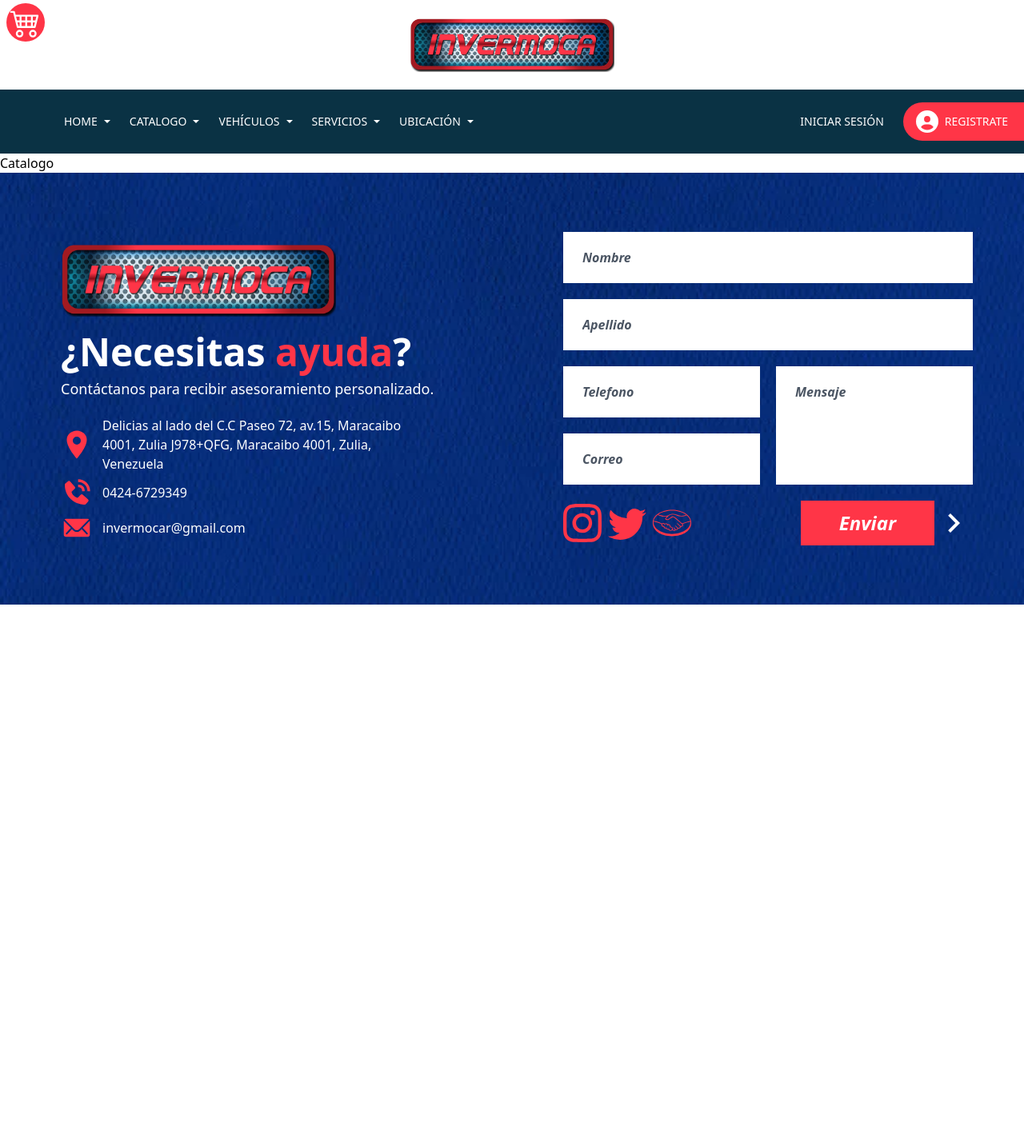
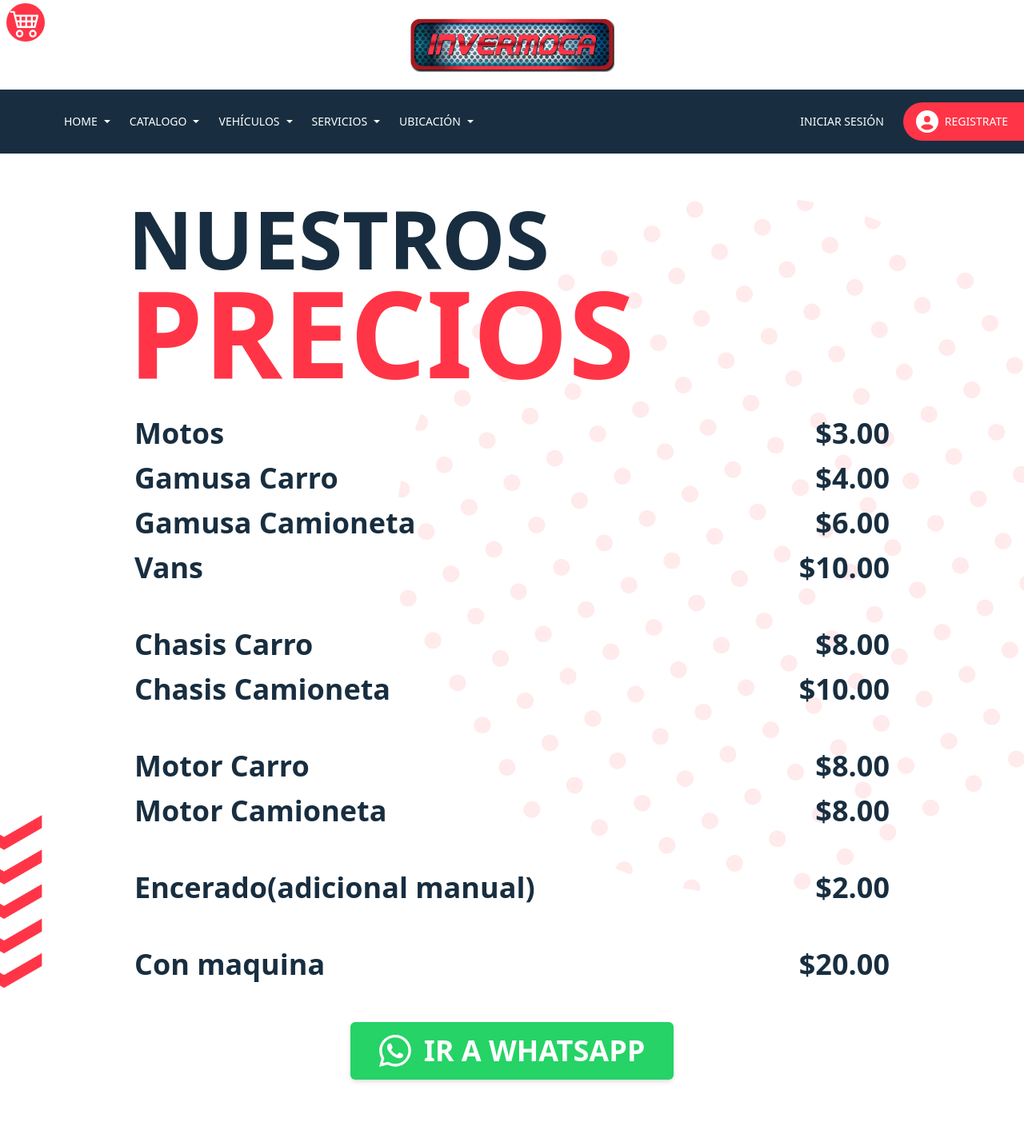
Before and after one commit to JosielyA/Invermoca, a React (Vite) app: page /catalogo in a window 1280 px wide. Shown: the top 1428 px of the page at 80% size. Before the commit the page ends 800 px from the top, so only its background shows below. Built offline with nearby package versions, Linux system fonts and the light colour scheme.

Commit message:
almost all done

```diff
--- a/src/components/CarCard.jsx
+++ b/src/components/CarCard.jsx
@@ -1,4 +1,5 @@
 import React from "react";
+import { encode } from "../data/whatsappurl";
 import { FaCartPlus } from "react-icons/fa";
 import { FaWhatsapp } from "react-icons/fa";
 
@@ -58,9 +59,15 @@
           >
             <FaCartPlus className="size-5" />
           </button>
-          <button className="rounded-sm bg-whats px-2 py-1 text-sm font-bold uppercase text-white">
+          <a
+            target="_blank"
+            href={encode(
+              `Hola, quisiera informacion acerca del carro '${car.name}' que está a la venta en su página web.'`,
+            )}
+            className="rounded-sm bg-whats px-2 py-1 text-sm font-bold uppercase text-white"
+          >
             <FaWhatsapp className="size-5" />
-          </button>
+          </a>
         </div>
       </div>
       <div className="h-1/2 w-full md:h-full md:max-w-[53%]">
--- a/src/components/Carousel.jsx
+++ b/src/components/Carousel.jsx
@@ -2,6 +2,7 @@
 import { IoIosArrowDroprightCircle } from "react-icons/io";
 import { IoIosArrowDropleftCircle } from "react-icons/io";
 import { ImWhatsapp } from "react-icons/im";
+import { encode } from "../data/whatsappurl";
 
 export const Carousel = ({ cars }) => {
   const [currentIndex, setCurrentIndex] = useState(0);
@@ -28,11 +29,6 @@
         return 0;
       }
     });
-  };
-
-  const whatsMessage = (resource) => {
-    //send a whatsapp message whit resource
-    console.log(resource);
   };
 
   return (
@@ -73,13 +69,16 @@
               />
             </div>
             <div className="flex place-content-center items-center p-5">
-              <button
-                onClick={() => whatsMessage(resource)}
+              <a
+                href={encode(
+                  `Hola, quiero informacion del carro '${resource.name}' que está a la venta en su pagina web.`,
+                )}
+                target="_blank"
                 className="whats1 boton mb-5 gap-3 px-6 py-2 text-lg md:px-10 md:py-4 md:text-3xl"
               >
                 <ImWhatsapp className="size-7 md:size-10" />
                 <span>Ir a whatsapp</span>
-              </button>
+              </a>
             </div>
           </div>
         ))}
--- a/src/components/Footer.jsx
+++ b/src/components/Footer.jsx
@@ -83,13 +83,10 @@
   });
   return (
     <div>
-      <section
-        className="flex flex-col place-content-center items-center bg-cover bg-center text-white"
-        style={{ backgroundImage: `url(${azul})` }}
-      >
+      <section className="bg-automotriz flex flex-col place-content-center items-center text-white">
         <div className="lg:flex lg:place-content-around lg:items-center">
-          <div className="lg:w-1/2 lg:p-14">
-            <div className="p-5 pt-8 lg:w-96">
+          <div className=" flex flex-col items-center lg:w-1/2 lg:p-14">
+            <div className="w-96  p-5 pt-8">
               <img src={logo} />
             </div>
             <div className="fles place-content-center items-center px-5 text-center lg:text-start">
@@ -100,7 +97,7 @@
                 Contáctanos para recibir asesoramiento personalizado.
               </h2>
             </div>
-            <div className="flex flex-col gap-1 p-5">
+            <div className="flex w-10/12 flex-col gap-1 py-5">
               <div className="footerItem">
                 <IoLocationSharp className="size-10 text-myred" />
                 <span className="w-10/12">
@@ -118,10 +115,11 @@
               </div>
             </div>
           </div>
+          <div className="flex place-content-center lg:w-3/6">
             <form
               ref={formulario}
               onSubmit={formik.handleSubmit}
-            className="flex flex-col gap-2 p-5 pt-0 text-black lg:w-1/2 lg:gap-5 lg:p-16"
+              className="flex w-10/12 flex-col place-content-center gap-2 pt-0 text-black md:w-full md:p-5 lg:gap-5"
             >
               <div className="flex flex-col gap-2 lg:gap-5">
                 <input
@@ -194,32 +192,33 @@
                 </div>
               </div>
               <div className="flex place-content-between gap-4">
-              <div className="flex items-center gap-2">
+                <div className="flex items-center gap-2 md:gap-4">
                   <a
                     href="https://www.instagram.com/invermoca/?hl=es-la"
                     target="_blank"
                   >
-                  <BsInstagram className="size-12 text-myred" />
+                    <BsInstagram className="size-8 text-myred sm:size-12" />
                   </a>
                   <a href="https://twitter.com/invermoca_MCBO" target="_blank">
-                  <BsTwitter className="size-12 text-myred" />
+                    <BsTwitter className="size-8 text-myred sm:size-12" />
                   </a>
                   <a href="#">
-                  <SiMercadopago className="size-12 text-myred" />
+                    <SiMercadopago className="size-8 text-myred sm:size-14" />
                   </a>
                 </div>
                 <div className="flex items-center">
                   <button
                     type="submit"
-                  className="bg-myred px-12 py-3 text-2xl font-bold italic text-white disabled:bg-gray-400"
+                    className="bg-myred px-10 py-2 text-2xl font-bold italic text-white disabled:bg-gray-400 sm:px-16 sm:py-4 md:text-3xl"
                     disabled={loading}
                   >
                     Enviar
                   </button>
-                <MdKeyboardArrowRight className="size-12 text-white" />
+                  <MdKeyboardArrowRight className="invisible absolute size-12 text-white sm:visible sm:static" />
                 </div>
               </div>
             </form>
+          </div>
         </div>
       </section>
     </div>
--- /dev/null
+++ b/src/data/whatsappurl.js
@@ -0,0 +1,5 @@
+export function encode(mensaje) {
+  const url = `https://wa.me/584246729349?text=${mensaje}`;
+  const encoded = encodeURI(url);
+  return encoded;
+}
--- a/src/index.css
+++ b/src/index.css
@@ -4,6 +4,30 @@
 
 body {
   min-width: 380px;
+}
+
+.pricespage {
+  background-image: url(./assets/images/backgrounds/bg-prices-page.png);
+  background-size: contain;
+  background-position: initial;
+  background-repeat: repeat-y;
+}
+.bg-automotriz {
+  background-image: url(./assets/images/backgrounds/bg-footer.png);
+  background-size: cover;
+  background-position: center;
+}
+
+@layer utilities {
+  /* Hide scrollbar for Chrome, Safari and Opera */
+  .no-scrollbar::-webkit-scrollbar {
+    display: none;
+  }
+  /* Hide scrollbar for IE, Edge and Firefox */
+  .no-scrollbar {
+    -ms-overflow-style: none; /* IE and Edge */
+    scrollbar-width: none; /* Firefox */
+  }
 }
 
 @layer components {
--- a/src/pages/PricesPage.jsx
+++ b/src/pages/PricesPage.jsx
@@ -1,10 +1,84 @@
-import React from "react";
+import React, { useEffect, useState } from "react";
 import Footer from "../components/Footer";
+import { encode } from "../data/whatsappurl";
+import { BsWhatsapp } from "react-icons/bs";
 
 function PricesPage() {
+  const [services, setServices] = useState({});
+  const [llaves, setLlaves] = useState([]);
+  const serviciosPrice = {
+    gamusa: [
+      { nombre: "Motos", precio: 3 },
+      { nombre: "Gamusa Carro", precio: 4 },
+      { nombre: "Gamusa Camioneta", precio: 6 },
+      { nombre: "Vans", precio: 10 },
+    ],
+    chasis: [
+      { nombre: "Chasis Carro", precio: 8 },
+      { nombre: "Chasis Camioneta", precio: 10 },
+    ],
+    motor: [
+      { nombre: "Motor Carro", precio: 8 },
+      { nombre: "Motor Camioneta", precio: 8 },
+    ],
+    encerado: [{ nombre: "Encerado(adicional manual)", precio: 2 }],
+    maquina: [{ nombre: "Con maquina", precio: 20 }],
+  };
+  useEffect(() => {
+    setServices(serviciosPrice);
+    const llav = Object.keys(serviciosPrice);
+    setLlaves(llav);
+  }, []);
+
   return (
-    <div>
-      <h2>Catalogo</h2>
+    <div className="pricespage">
+      <div className="flex flex-col items-center">
+        <div className="w-9/12">
+          <div className="-space-y-2 py-6 md:pt-14">
+            <h3 className="text-3xl font-bold uppercase text-darkblue md:text-6xl lg:text-[100px]">
+              Nuestros
+            </h3>
+            <h2 className="text-5xl font-bold uppercase text-myred md:text-[100px] lg:text-[150px]">
+              Precios
+            </h2>
+          </div>
+          <section className="flex flex-col gap-4 text-darkblue">
+            {llaves.map((service, i) => (
+              <div key={i}>
+                <ul className="flex flex-col ">
+                  {serviciosPrice[service].map((product, e) => (
+                    <li
+                      key={e}
+                      className="flex place-content-between rounded p-2 hover:bg-myred hover:text-white"
+                    >
+                      <h5 className="text-base font-semibold md:text-3xl lg:text-4xl">
+                        {product.nombre}
+                      </h5>
+                      <h6 className="text-base font-bold md:text-3xl lg:text-4xl">
+                        {new Intl.NumberFormat("en-US", {
+                          style: "currency",
+                          currency: "USD",
+                        }).format(product.precio)}
+                      </h6>
+                    </li>
+                  ))}
+                </ul>
+                <br />
+              </div>
+            ))}
+          </section>
+          <div className="flex place-content-center items-center pb-7 md:pb-20 md:pt-5">
+            <a
+              href={encode("Hola, quisiera saber acerca de sus servicios.")}
+              target="_blank"
+              className="boton whats1 gap-3 px-6 py-2 text-lg md:gap-4 md:px-9 md:py-4 md:text-4xl"
+            >
+              <BsWhatsapp className="size-6 md:size-10" />
+              <span>Ir a Whatsapp</span>
+            </a>
+          </div>
+        </div>
+      </div>
 
       <Footer />
     </div>
--- a/src/pages/Ubicacion.jsx
+++ b/src/pages/Ubicacion.jsx
@@ -16,7 +16,8 @@
           </h2>
           <div className="flex w-full gap-4 text-sm md:text-lg lg:gap-7">
             <a
-              href=""
+              href="https://maps.app.goo.gl/Xb7rY5Fev3jWfo4X6"
+              target="_blank"
               className="flex h-[2.5rem] w-1/2 place-content-center items-center rounded-[5px] bg-white shadow-md hover:scale-110 md:h-[4rem]"
             >
               <div className="flex place-content-center items-center gap-2">
@@ -25,7 +26,8 @@
               </div>
             </a>
             <a
-              href=""
+              href="https://maps.app.goo.gl/96BWsJV4TNHFv16M9"
+              target="_blank"
               className="flex h-[2.5rem] w-1/2 place-content-center items-center rounded-[5px] bg-white shadow-md hover:scale-110 md:h-[4rem]"
             >
               <div className="flex place-content-center items-center gap-2">
--- a/tailwind.config.js
+++ b/tailwind.config.js
@@ -4,7 +4,7 @@
   theme: {
     extend: {
       colors: {
-        darkblue: "#0a3244",
+        darkblue: "#182E40",
         myred: "#ff3547",
         whats: "#25D366",
       },
```
Also changed, not shown: src/pages/IndexPage.jsx (+30 -27 lines), src/assets/images/backgrounds/bg-footer.png (added), src/assets/images/backgrounds/bg-prices-page.png (added). Lines whose indentation alone changed are shown as unchanged.
